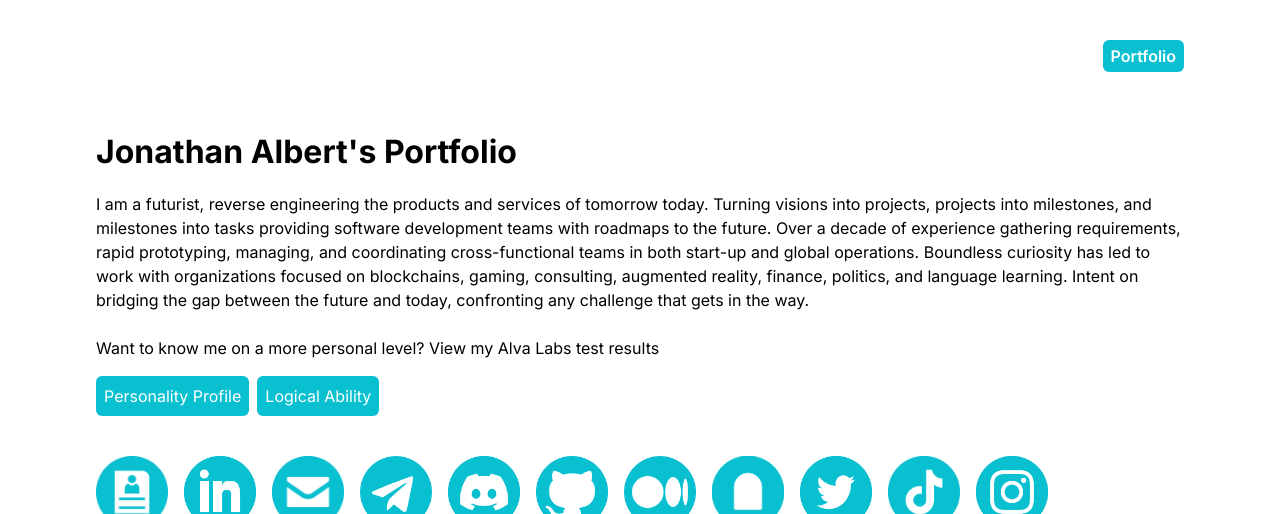
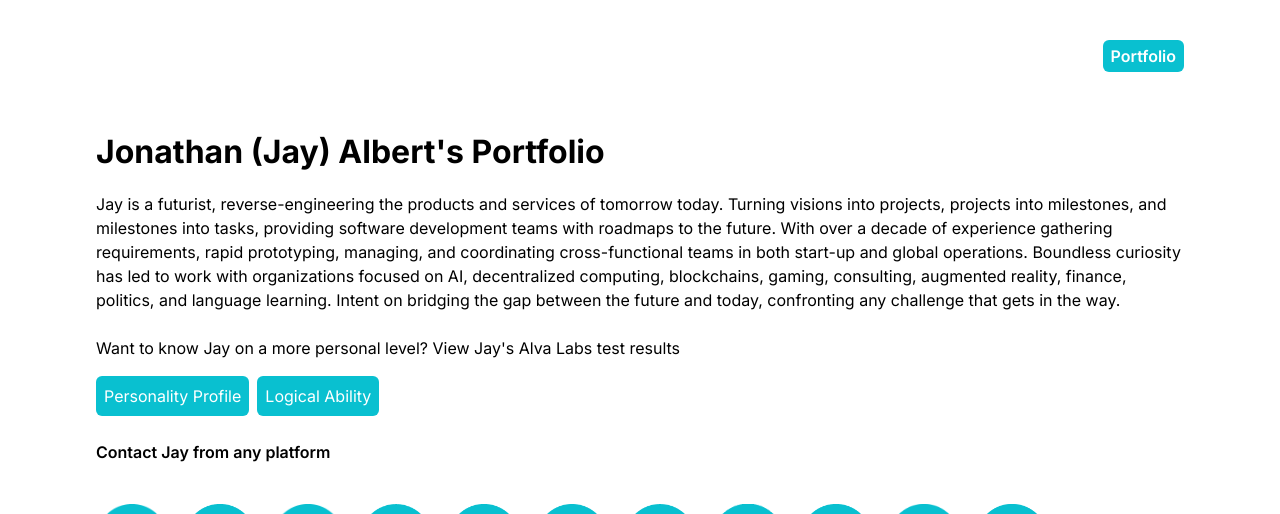
Before and after one commit to JAlbertCode/Portfolio-V2, a Next.js app in the folder portfolio/: page / in a window 1280 px wide. Shown: the top 514 px of the page. Built offline with nearby package versions, Linux system fonts and the light colour scheme.

Commit message:
Updated main page text
Updated main page text

```diff
--- a/portfolio/app/page.tsx
+++ b/portfolio/app/page.tsx
@@ -21,22 +21,13 @@ export default function Home() {
 
   return (
     <div className="mx-10 max-w-6xl w-full mb-20">
-      <h1>Jonathan Albert&apos;s Portfolio</h1>
+      <h1>Jonathan (Jay) Albert&apos;s Portfolio</h1>
       <p>
-        I am a futurist, reverse engineering the products and services of
-        tomorrow today. Turning visions into projects, projects into milestones,
-        and milestones into tasks providing software development teams with
-        roadmaps to the future. Over a decade of experience gathering
-        requirements, rapid prototyping, managing, and coordinating
-        cross-functional teams in both start-up and global operations. Boundless
-        curiosity has led to work with organizations focused on blockchains,
-        gaming, consulting, augmented reality, finance, politics, and language
-        learning. Intent on bridging the gap between the future and today,
-        confronting any challenge that gets in the way.{' '}
+      Jay is a futurist, reverse-engineering the products and services of tomorrow today. Turning visions into projects, projects into milestones, and milestones into tasks, providing software development teams with roadmaps to the future. With over a decade of experience gathering requirements, rapid prototyping, managing, and coordinating cross-functional teams in both start-up and global operations. Boundless curiosity has led to work with organizations focused on AI, decentralized computing, blockchains, gaming, consulting, augmented reality, finance, politics, and language learning. Intent on bridging the gap between the future and today, confronting any challenge that gets in the way.{' '}
       </p>
       <br />
       <p>
-        Want to know me on a more personal level? View my Alva Labs test results
+        Want to know Jay on a more personal level? View Jay's Alva Labs test results
       </p>
 
       <div className="flex gap-2">
@@ -57,7 +48,8 @@ export default function Home() {
           </Link>
         </div>
       </div>
-
+      <br/>
+      <p className="font-semibold">Contact Jay from any platform</p>
       <div className="flex flex-wrap gap-4 mt-10">
         <Link
           target="_blank"
```
